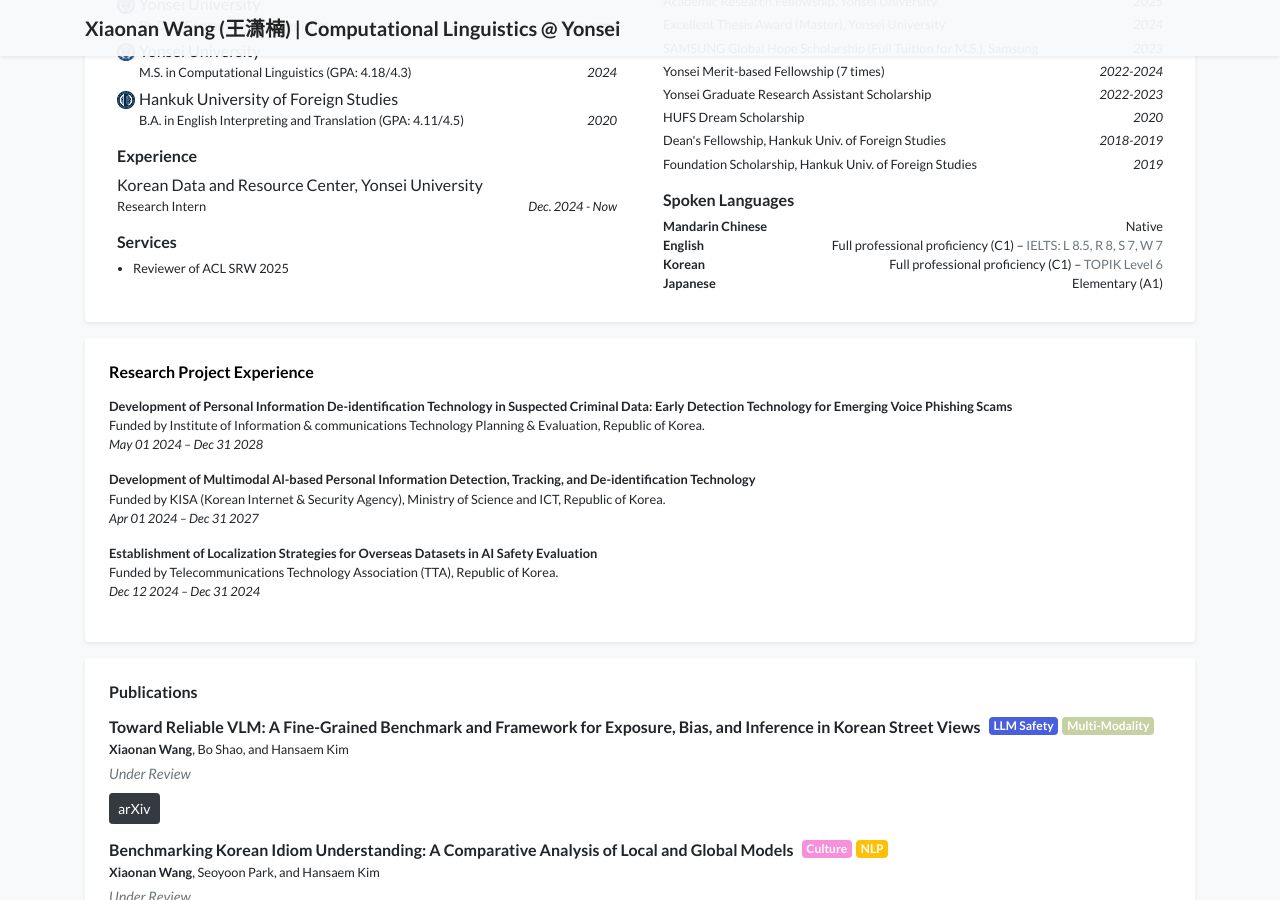
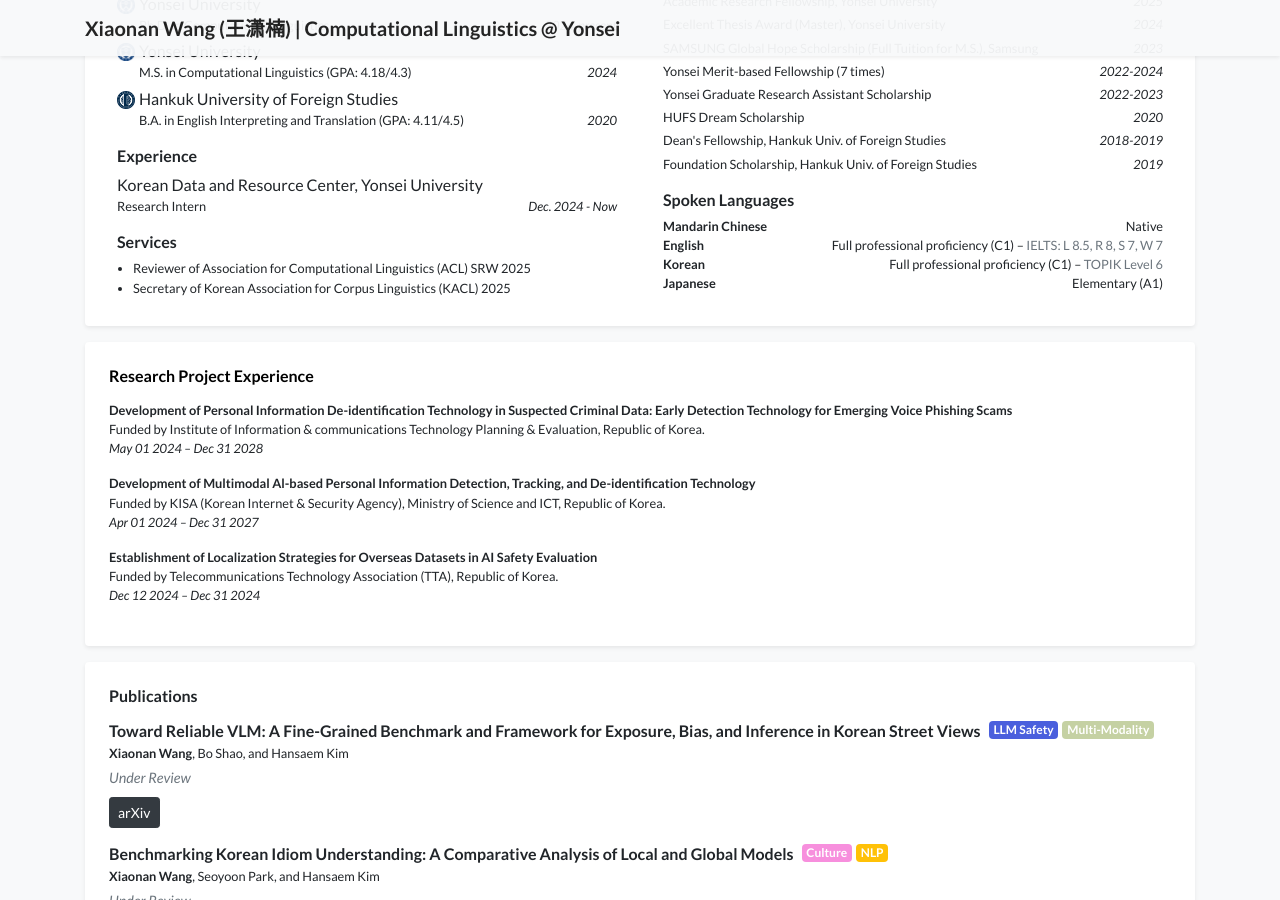
Before and after one commit to wangxiaonan-git/wangxiaonan-git.github.io, a Jekyll site: the page built from index.html, in a window 1280 px wide and 900 px high, scrolled down 617 px. Built offline with Jekyll 4.4.1, drawn with Linux system fonts in a browser that asks for light colours; a style sheet for code colours, icons or effects is not loaded.

Commit message:
Update profile.yml

```diff
--- a/_data/profile.yml
+++ b/_data/profile.yml
@@ -66,7 +66,8 @@ awards:
   date: 2019
 
 service:
-- name: Reviewer of ACL SRW 2025 #<a href="https://2025.aclweb.org/">ACL SRW 2025</a>
+- name: Reviewer of Association for Computational Linguistics (ACL) SRW 2025 #<a href="https://2025.aclweb.org/">ACL SRW 2025</a>
+- name: Secretary of Korean Association for Corpus Linguistics (KACL) 2025 #<a href="https://kacl.or.kr/">KACL</a>
 
 # Feel free to replace the footer text if you would like to, but I will greatly appreciate it
 # if you keep the link to the template so that more people can benefit from it. Thanks!
```
